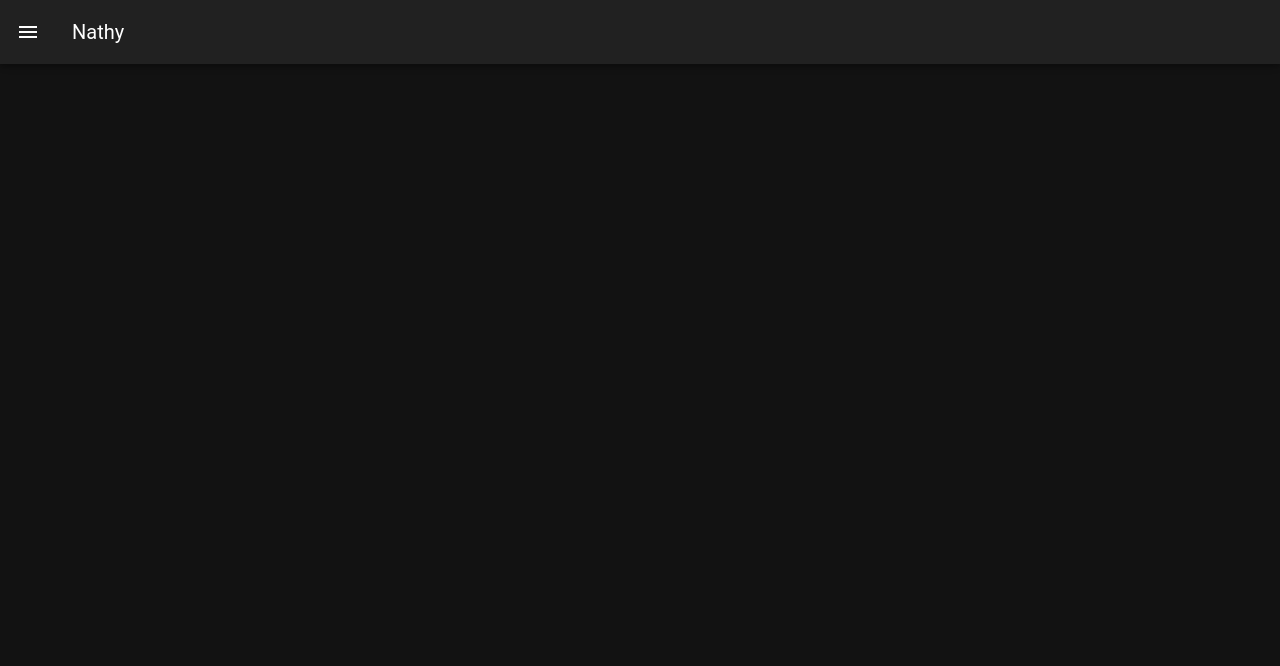
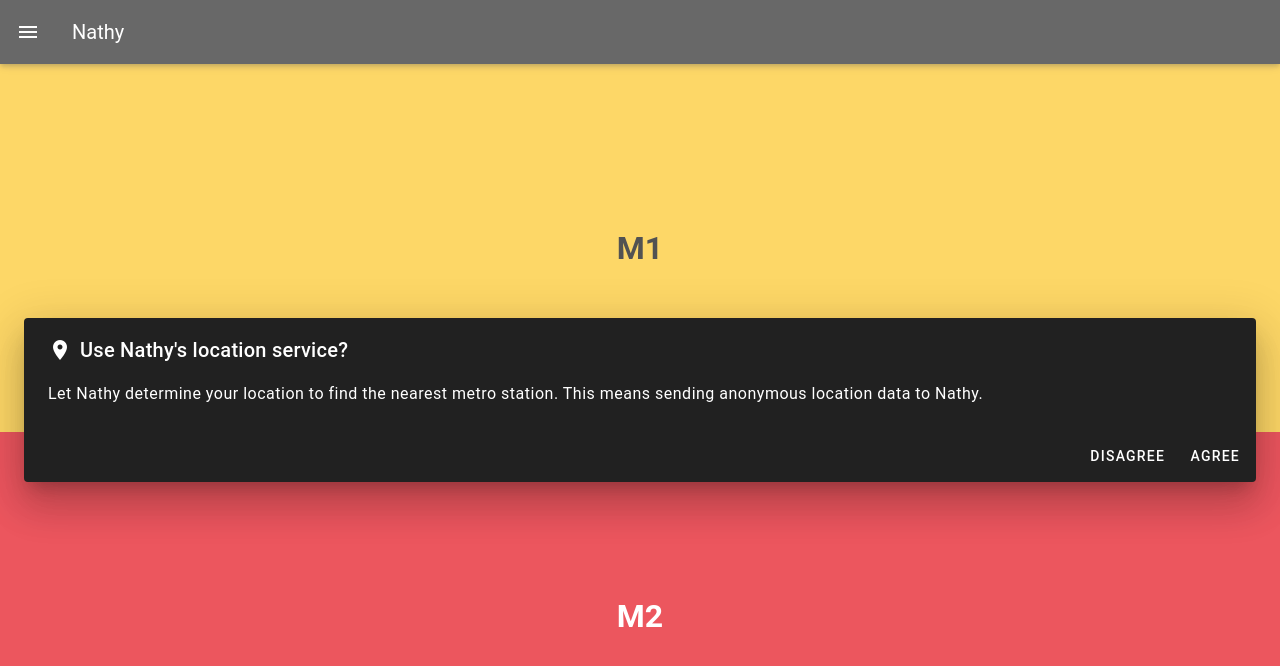
Before and after one commit to YannVrml/NATHY, a Vue app in the folder webapp/: page /metro/choose-metro in a window 1280 px wide. Before the commit this address had no page. Shown: the top 666 px of the page. Built offline with nearby package versions, Linux system fonts and the light colour scheme.

Commit message:
feat - add geoloc store and fullscreenchoices

```diff
--- a/webapp/src/App.vue
+++ b/webapp/src/App.vue
@@ -1,8 +1,8 @@
 <script setup lang="ts">
-import { ref } from 'vue';
+import { ref } from 'vue'
 import { RouterView } from 'vue-router'
 
-const drawer = ref(false);
+const drawer = ref(false)
 </script>
 
 <template>
@@ -14,14 +14,14 @@ const drawer = ref(false);
 
     <VNavigationDrawer v-model="drawer" temporary>
       <VList>
-        <VListItem :to="{name: 'home'}">Home</VListItem>
-        <VListItem :to="{name: 'about'}">About</VListItem>
+        <VListItem :to="{ name: 'home' }">Home</VListItem>
       </VList>
     </VNavigationDrawer>
 
     <VMain>
-      <RouterView />
+      <div class="d-flex h-100 align-center justify-center">
+        <RouterView />
+      </div>
     </VMain>
   </VApp>
-
 </template>
--- a/webapp/src/assets/scss/main.scss
+++ b/webapp/src/assets/scss/main.scss
@@ -0,0 +1,6 @@
+.no-user-select {
+  -webkit-user-select: none;
+  -moz-user-select: none;
+  -ms-user-select: none;
+  user-select: none;
+}
--- /dev/null
+++ b/webapp/src/components/FullScreenChoice.vue
@@ -0,0 +1,42 @@
+<template>
+  <div class="d-flex flex-column w-100 h-100">
+    <div v-for="(choice, index) in choices" :key="choice.id" v-ripple @click="emit('choosed', choice)"
+      class="choice d-flex flex-column justify-center text-center h-100 choice"
+      :style="getColor(choice, index)">
+      <h1 class="no-user-select">{{ choice.title }}</h1>
+      <div class="no-user-select" v-if="choice.description">{{ choice.description }}</div>
+    </div>
+  </div>
+</template>
+
+<script setup lang="ts">
+  import type { PropType } from 'vue';
+  import type { Choice } from '@/types/Choice';
+
+  const props = defineProps({
+    choices: Array as PropType<Choice[]>,
+    color1: {
+      type: String,
+      default: 'black',
+    },
+    color2: {
+      type: String,
+      default: 'white',
+    },
+  });
+
+  const emit = defineEmits(["choosed"]);
+
+  const getColor = (choice: Choice, index: number) => {
+    return {
+      backgroundColor: choice.color || (index % 2 === 0 ? props.color1 : props.color2),
+      color: choice.textColor || (index % 2 === 0 ? props.color2 : props.color1),
+    }
+  }
+</script>
+
+<style lang="scss" scoped>
+.choice {
+  cursor: pointer;
+}
+</style>
--- /dev/null
+++ b/webapp/src/components/dialogs/LocalisationDialog.vue
@@ -0,0 +1,33 @@
+<template>
+  <VDialog v-model="opened">
+    <VCard
+        prepend-icon="mdi-map-marker"
+        text="Let Nathy determine your location to find the nearest metro station. This means sending anonymous location data to Nathy."
+        title="Use Nathy's location service?"
+      >
+        <template v-slot:actions>
+          <VSpacer></VSpacer>
+
+          <v-btn @click="opened = false; emit('disagree')">
+            Disagree
+          </v-btn>
+
+          <v-btn @click="opened = false; emit('agree')">
+            Agree
+          </v-btn>
+        </template>
+      </VCard>
+  </VDialog>
+</template>
+
+<script setup lang="ts">
+
+const opened = defineModel<boolean>();
+
+const emit = defineEmits(["agree", "disagree"]);
+
+</script>
+
+<style lang="scss" scoped>
+
+</style>
--- a/webapp/src/router/index.ts
+++ b/webapp/src/router/index.ts
@@ -1,6 +1,7 @@
 import { createRouter, createWebHistory } from 'vue-router'
 import HomeView from '../views/HomeView.vue'
 import AboutView from '@/views/AboutView.vue'
+import ChooseMetroView from '@/views/Metro/ChooseMetroView.vue'
 
 const router = createRouter({
   history: createWebHistory(import.meta.env.BASE_URL),
@@ -11,9 +12,9 @@ const router = createRouter({
       component: HomeView
     },
     {
-      path: '/about',
-      name: 'about',
-      component: AboutView
+      path: '/metro/choose-metro',
+      name: 'choose-metro',
+      component: ChooseMetroView
     },
   ]
 })
--- /dev/null
+++ b/webapp/src/stores/geoloc.store.ts
@@ -0,0 +1,29 @@
+import { defineStore } from "pinia";
+
+export const useGeolocStore = defineStore("geoloc", {
+  state: () => ({
+    latitude: 0,
+    longitude: 0
+  }),
+
+  actions: {
+    async requestNavGeoloc() {
+      return new Promise((resolve, reject) => {
+        if (navigator.geolocation) {
+          navigator.geolocation.getCurrentPosition((position) => {
+            this.latitude = position.coords?.latitude;
+            this.longitude = position.coords?.longitude;
+            resolve(this);
+          });
+        } else {
+          reject(new Error('Geolocation is not supported by this browser'));
+        }
+      });
+    },
+
+    async isNearStation() {
+      // Call API to check if the user is near a station
+      return false;
+    }
+  }
+});
--- /dev/null
+++ b/webapp/src/types/Choice.ts
@@ -0,0 +1,7 @@
+export type Choice = {
+  id: number;
+  title: string;
+  description?: string;
+  color?: string;
+  textColor?: string;
+};
--- a/webapp/src/views/HomeView.vue
+++ b/webapp/src/views/HomeView.vue
@@ -1,24 +1,9 @@
 <script setup lang="ts">
-import { ref } from 'vue';
-import MetroButton from '@/components/MetroButton.vue';
 
-
-const username = ref('coucou');
-
-function getUsername() {
-  username.value = "nicolas";
-}
 </script>
 
 <template>
-  <main>
-    <h1>Home</h1>
-    <p>user: {{ username }}</p>
-    <VBtn @click="getUsername">Récuperer le username</VBtn>
-    <MetroButton :id_metro="'1'" />
-    <MetroButton :id_metro="'2'" />
-  </main>
+  <VBtn :to="{ name: 'choose-metro' }">Prendre le metro ?</VBtn>
 </template>
 
-<style lang="scss" scoped>
-</style>
+<style lang="scss" scoped></style>
--- /dev/null
+++ b/webapp/src/views/Metro/ChooseMetroView.vue
@@ -0,0 +1,45 @@
+<template>
+  <LocalisationDialog v-model="localisationModal" @agree="localisationModal = false; getGeoloc()" @disagree="localisationModal = false" />
+  <FullScreenChoice :choices="choices" @choosed="choosed" />
+</template>
+
+<script setup lang="ts">
+import LocalisationDialog from '@/components/dialogs/LocalisationDialog.vue';
+import FullScreenChoice from '@/components/FullScreenChoice.vue';
+import { useGeolocStore } from '@/stores/geoloc.store';
+import type { Choice } from '@/types/Choice';
+import { ref } from 'vue';
+
+const choices = ref<Choice[]>([
+  {
+    id: 1,
+    title: 'M1',
+    color: 'rgb(253, 196, 31)',
+    textColor: 'black'
+  },
+  {
+    id: 2,
+    title: 'M2',
+    color: 'rgb(227, 6, 19)',
+    textColor: 'white'
+  }
+]);
+
+const localisationModal = ref<boolean>(true);
+
+const choosed = (choice: Choice) => {
+  console.log(choice);
+}
+
+const geolocStore = useGeolocStore();
+
+const getGeoloc = async () => {
+  await geolocStore.requestNavGeoloc();
+  console.log(geolocStore.longitude, geolocStore.latitude);
+
+}
+</script>
+
+<style lang="scss" scoped>
+
+</style>
```
